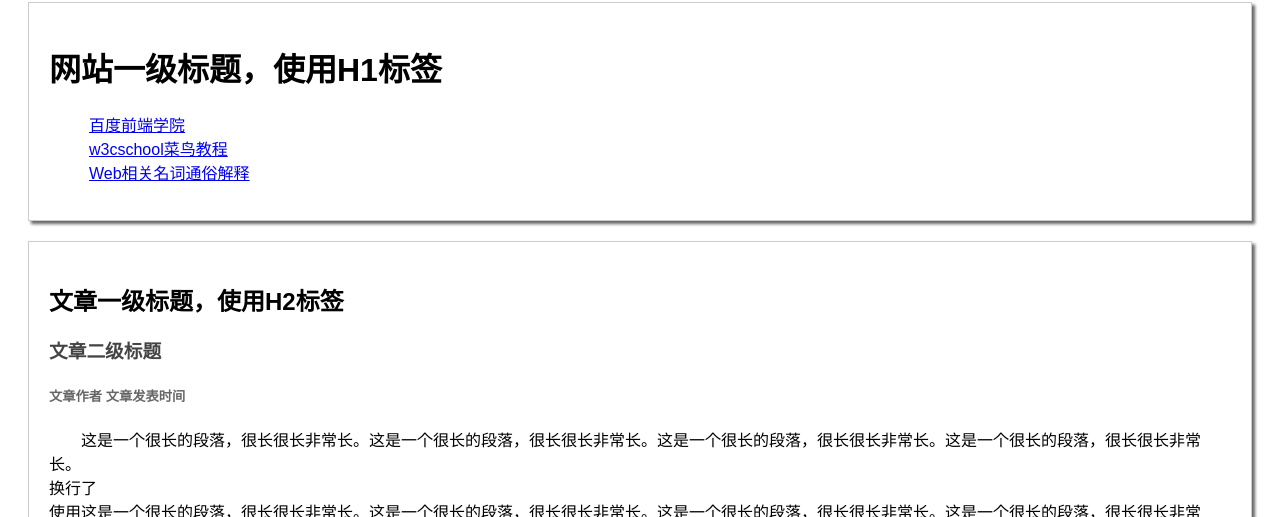
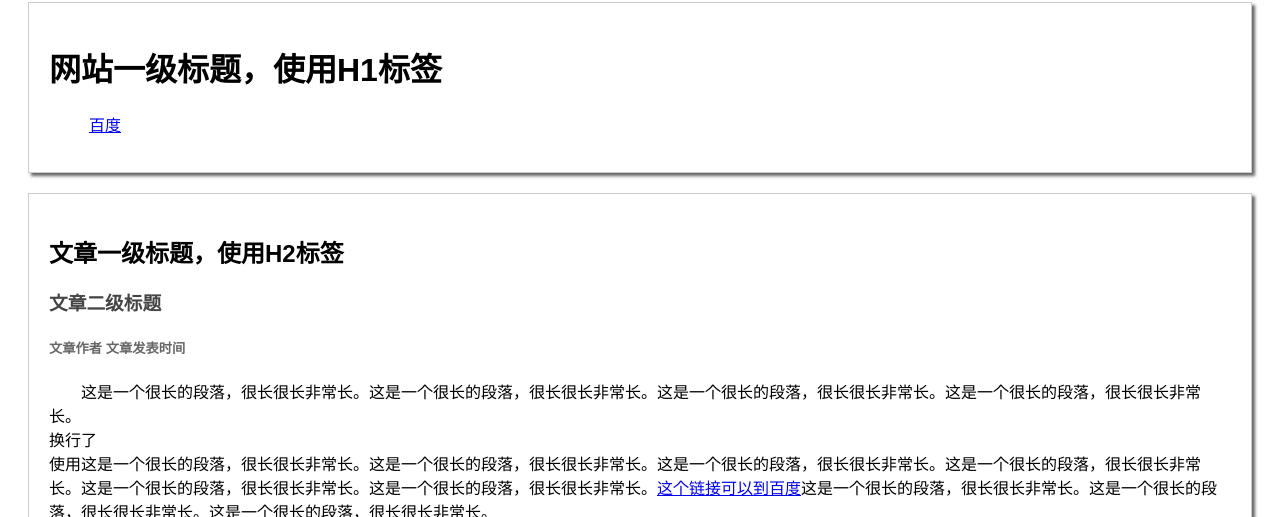
Before and after one commit to ixiusama/baidu-front-end, a plain HTML site: page task002/index.html in a window 1280 px wide. Shown: the part 125-642 px from the top of the page. Drawn offline with Linux system fonts and the light colour scheme.

Commit message:
index.html
fixed some bug

```diff
--- a/task002/index.html
+++ b/task002/index.html
@@ -124,9 +124,8 @@
 <h1>网站一级标题，使用H1标签</h1>
 <ul>
 <!-- 在标签<a> 中使用了href属性来描述链接的地址 -->
-	<li><a href="https://ife.baidu.com/">百度前端学院</a></li>
-	<li><a href="https://www.w3cschool.cc/">w3cschool菜鸟教程</a></li>
-	<li><a href="https://www.zhihu.com/question/22689579">Web相关名词通俗解释</a></li>
+	<li><a href="https://WWW.baidu.com/">百度</a></li>
+
 </ul>
 </div>
 <div class="divbox content">
```
